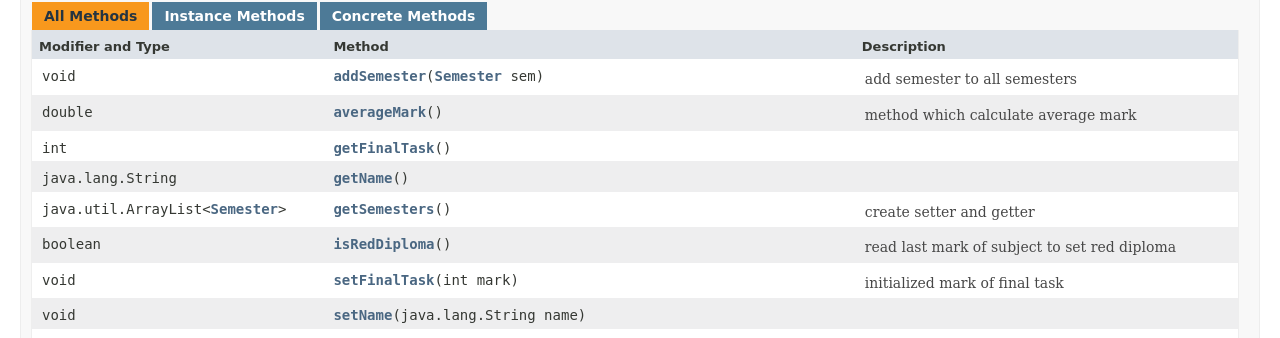
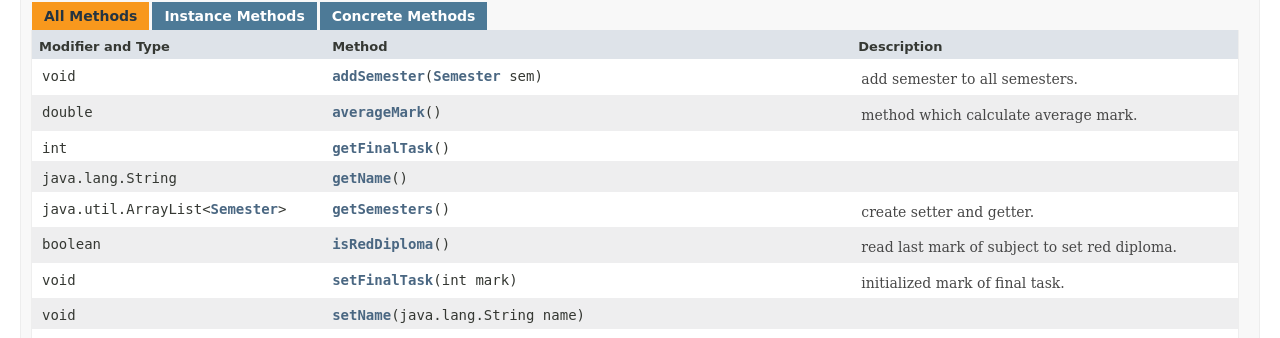
Before and after one commit to flash11/OOP, a plain HTML site: page Task_1_4_1/org/example/StudentBook.html in a window 1280 px wide. Shown: the part 603-941 px from the top of the page. Drawn offline with Linux system fonts and the light colour scheme; no server answers; a script that the page names is missing; a web font is replaced by a local one.

Commit message:
Deploying to gh-pages from @ flash11/OOP@219e4c7de09ca463839ecdb41fd28c4dc12f7abc 🚀

```diff
--- a/Task_1_4_1/org/example/StudentBook.html
+++ b/Task_1_4_1/org/example/StudentBook.html
@@ -180,14 +180,14 @@ extends java.lang.Object</pre>
 <td class="colFirst"><code>void</code></td>
 <th class="colSecond" scope="row"><code><span class="memberNameLink"><a href="#addSemester(org.example.Semester)">addSemester</a></span>&#8203;(<a href="Semester.html" title="class in org.example">Semester</a>&nbsp;sem)</code></th>
 <td class="colLast">
-<div class="block">add semester to all semesters</div>
+<div class="block">add semester to all semesters.</div>
 </td>
 </tr>
 <tr id="i1" class="rowColor">
 <td class="colFirst"><code>double</code></td>
 <th class="colSecond" scope="row"><code><span class="memberNameLink"><a href="#averageMark()">averageMark</a></span>()</code></th>
 <td class="colLast">
-<div class="block">method which calculate average mark</div>
+<div class="block">method which calculate average mark.</div>
 </td>
 </tr>
 <tr id="i2" class="altColor">
@@ -204,21 +204,21 @@ extends java.lang.Object</pre>
 <td class="colFirst"><code>java.util.ArrayList&lt;<a href="Semester.html" title="class in org.example">Semester</a>&gt;</code></td>
 <th class="colSecond" scope="row"><code><span class="memberNameLink"><a href="#getSemesters()">getSemesters</a></span>()</code></th>
 <td class="colLast">
-<div class="block">create setter and getter</div>
+<div class="block">create setter and getter.</div>
 </td>
 </tr>
 <tr id="i5" class="rowColor">
 <td class="colFirst"><code>boolean</code></td>
 <th class="colSecond" scope="row"><code><span class="memberNameLink"><a href="#isRedDiploma()">isRedDiploma</a></span>()</code></th>
 <td class="colLast">
-<div class="block">read last mark of subject to set red diploma</div>
+<div class="block">read last mark of subject to set red diploma.</div>
 </td>
 </tr>
 <tr id="i6" class="altColor">
 <td class="colFirst"><code>void</code></td>
 <th class="colSecond" scope="row"><code><span class="memberNameLink"><a href="#setFinalTask(int)">setFinalTask</a></span>&#8203;(int&nbsp;mark)</code></th>
 <td class="colLast">
-<div class="block">initialized mark of final task</div>
+<div class="block">initialized mark of final task.</div>
 </td>
 </tr>
 <tr id="i7" class="rowColor">
@@ -262,7 +262,7 @@ extends java.lang.Object</pre>
 <li class="blockList">
 <h4>StudentBook</h4>
 <pre>public&nbsp;StudentBook&#8203;(java.lang.String&nbsp;name)</pre>
-<div class="block">constructor of class. write who own this book</div>
+<div class="block">constructor of class. write who own this book.</div>
 <dl>
 <dt><span class="paramLabel">Parameters:</span></dt>
 <dd><code>name</code> - </dd>
@@ -286,7 +286,7 @@ extends java.lang.Object</pre>
 <li class="blockList">
 <h4>getSemesters</h4>
 <pre class="methodSignature">public&nbsp;java.util.ArrayList&lt;<a href="Semester.html" title="class in org.example">Semester</a>&gt;&nbsp;getSemesters()</pre>
-<div class="block">create setter and getter</div>
+<div class="block">create setter and getter.</div>
 <dl>
 <dt><span class="returnLabel">Returns:</span></dt>
 <dd>list of semesters</dd>
@@ -327,7 +327,7 @@ extends java.lang.Object</pre>
 <li class="blockList">
 <h4>setFinalTask</h4>
 <pre class="methodSignature">public&nbsp;void&nbsp;setFinalTask&#8203;(int&nbsp;mark)</pre>
-<div class="block">initialized mark of final task</div>
+<div class="block">initialized mark of final task.</div>
 <dl>
 <dt><span class="paramLabel">Parameters:</span></dt>
 <dd><code>mark</code> - </dd>
@@ -350,7 +350,7 @@ extends java.lang.Object</pre>
 <li class="blockList">
 <h4>addSemester</h4>
 <pre class="methodSignature">public&nbsp;void&nbsp;addSemester&#8203;(<a href="Semester.html" title="class in org.example">Semester</a>&nbsp;sem)</pre>
-<div class="block">add semester to all semesters</div>
+<div class="block">add semester to all semesters.</div>
 <dl>
 <dt><span class="paramLabel">Parameters:</span></dt>
 <dd><code>sem</code> - </dd>
@@ -364,7 +364,7 @@ extends java.lang.Object</pre>
 <li class="blockList">
 <h4>averageMark</h4>
 <pre class="methodSignature">public&nbsp;double&nbsp;averageMark()</pre>
-<div class="block">method which calculate average mark</div>
+<div class="block">method which calculate average mark.</div>
 <dl>
 <dt><span class="returnLabel">Returns:</span></dt>
 <dd>average mark</dd>
@@ -378,7 +378,7 @@ extends java.lang.Object</pre>
 <li class="blockList">
 <h4>isRedDiploma</h4>
 <pre class="methodSignature">public&nbsp;boolean&nbsp;isRedDiploma()</pre>
-<div class="block">read last mark of subject to set red diploma</div>
+<div class="block">read last mark of subject to set red diploma.</div>
 <dl>
 <dt><span class="returnLabel">Returns:</span></dt>
 <dd>true or false</dd>
```
Also changed, not shown: Task_1_4_1/index-all.html (+5 -5 lines), 3 other files.
